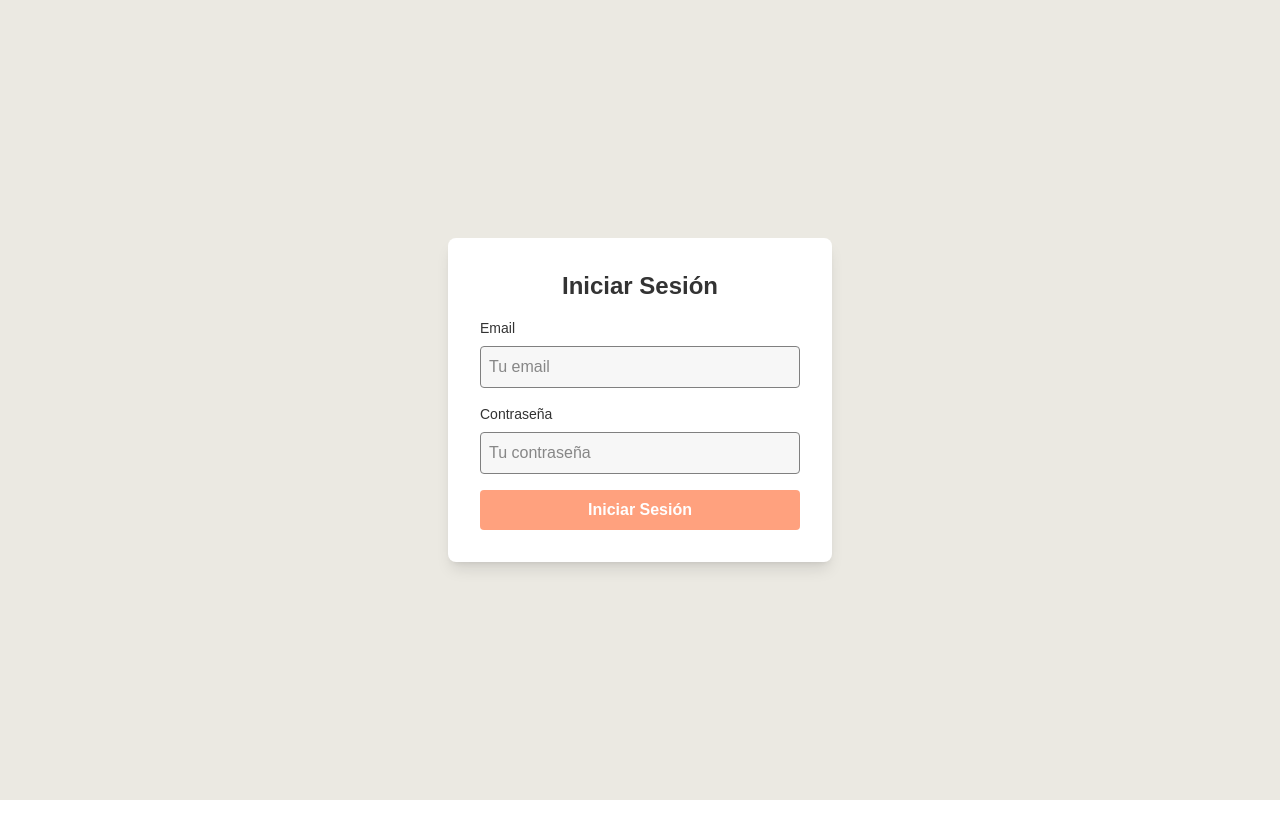
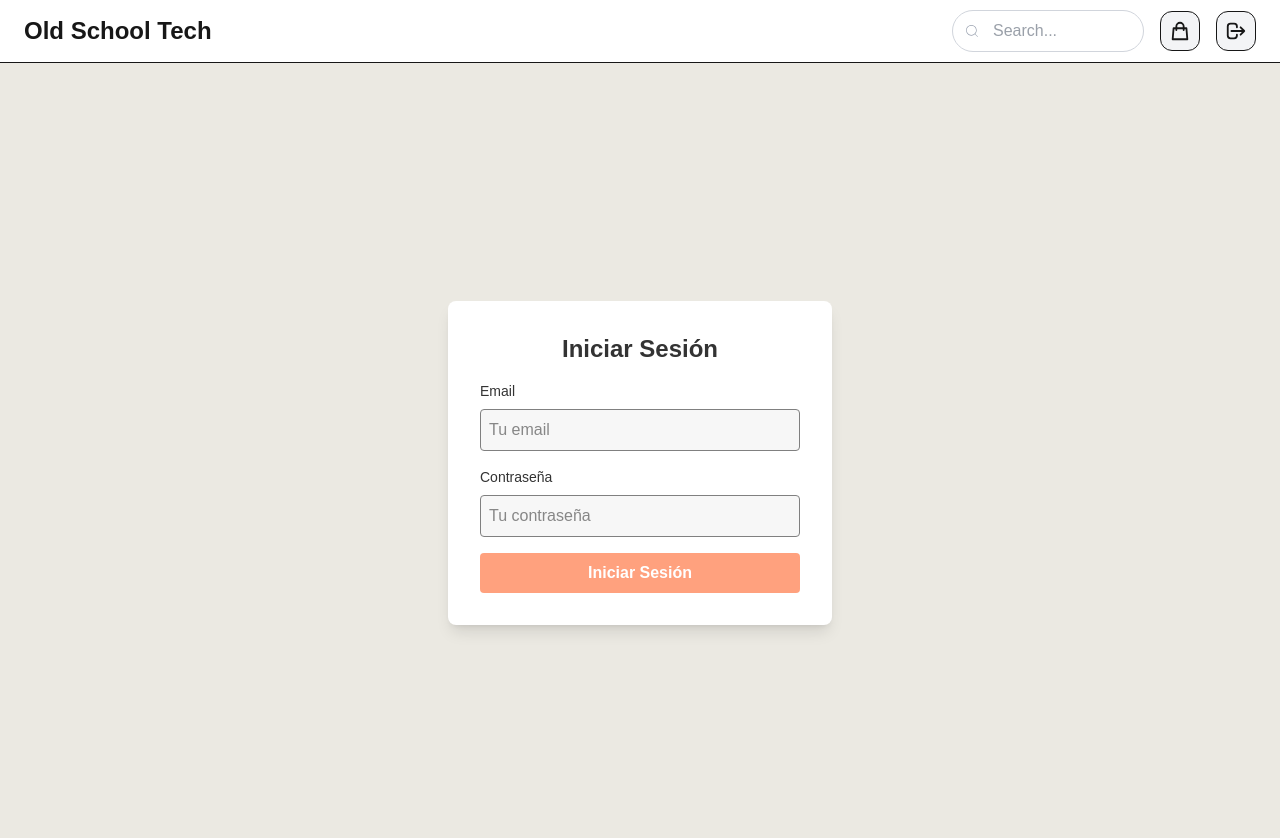
Before and after one commit to Miliros/the-secret-shop, a Next.js app: page /login in a window 1280 px wide. Shown: the top 838 px of the page. Before the commit the page ends 800 px from the top, so only its background shows below. Built offline with nearby package versions, Linux system fonts and the light colour scheme.

Commit message:
Refactor: Implement global RootLayout and simplify Home structure

```diff
--- a/src/app/layout.tsx
+++ b/src/app/layout.tsx
@@ -1,6 +1,7 @@
 import type { Metadata } from "next";
 import "./globals.css";
-import { CartProvider } from "@/components/CartContext";
+import { CartProvider } from "@/components/cart/CartContext";
+import NavBar from "@/components/NavBar";
 
 export const metadata: Metadata = {
   title: "The Secret Shop",
@@ -16,6 +17,7 @@ export default function RootLayout({
     <html lang="es">
       <body>
         <CartProvider>
+          <NavBar />
           <main>{children}</main>
         </CartProvider>
       </body>
--- a/src/app/page.tsx
+++ b/src/app/page.tsx
@@ -1,17 +1,14 @@
-import NavBar from "@/components/NavBar";
+// app/page.tsx
 import Carousel from "@/components/Carousel";
-import { imageUrls } from "../utils/imageData";
+import { imageUrls } from "@/utils/imageData";
 import MarqueeBar from "@/components/MarqueeBar";
-import ProductList from "@/components/ProductList";
+import ProductList from "@/components/product/ProductList";
 import { products } from "@/utils/productData";
 
 export default function Home() {
   return (
     <div>
-      <NavBar />
-
       <MarqueeBar />
-
       <Carousel images={imageUrls} />
       <h2 className="text-center text-4xl font-serif text-gray-800 m-6">
         Old School Tech Shop
--- a/src/components/NavBar.tsx
+++ b/src/components/NavBar.tsx
@@ -3,8 +3,8 @@
 import Link from "next/link";
 import { CiSearch, CiMenuBurger } from "react-icons/ci";
 import { HiOutlineShoppingBag, HiOutlineLogout } from "react-icons/hi";
-import { useCart } from "@/components/CartContext";
-import CartModal from "@/components/CartModal";
+import { useCart } from "@/components/cart/CartContext";
+import CartModal from "@/components/cart/CartModal";
 
 export default function NavBar() {
   const { getTotalCount, isCartOpen, toggleCart } = useCart();
--- a/src/components/Cart.tsx
+++ b/src/components/cart/Cart.tsx
@@ -1,5 +1,5 @@
 import { useProductsInCart } from "@/components/hooks/useProductsInCart";
-import { ItemCard } from "@/components/ItemCard";
+import { ItemCard } from "@/components/cart/ItemCard";
 import { useCart } from "./CartContext";
 import Link from "next/link";
 
--- a/src/components/ItemCard.tsx
+++ b/src/components/cart/ItemCard.tsx
@@ -1,7 +1,7 @@
 import { MdDeleteOutline, MdAddCircleOutline } from "react-icons/md";
 import Image from "next/image";
-import { Product } from "../types/types";
-import { useCartActions } from "../components/hooks/useCartActions";
+import { Product } from "../../types/types";
+import { useCartActions } from "../hooks/useCartActions";
 
 interface Props {
   product: Product;
--- a/src/components/hooks/useCartActions.ts
+++ b/src/components/hooks/useCartActions.ts
@@ -1,4 +1,4 @@
-import { useCart } from "../CartContext";
+import { useCart } from "../cart/CartContext";
 
 export const useCartActions = () => {
   const { addProduct, removeProduct } = useCart();
--- a/src/components/hooks/useProductsInCart.ts
+++ b/src/components/hooks/useProductsInCart.ts
@@ -1,4 +1,4 @@
-import { useCart } from "../CartContext";
+import { useCart } from "../cart/CartContext";
 import { products } from "@/utils/productData";
 import { Product } from "@/types/types";
 
--- a/src/components/ProductCard.tsx
+++ b/src/components/product/ProductCard.tsx
@@ -1,6 +1,6 @@
 "use client";
 
-import { useCart } from "./CartContext";
+import { useCart } from "../cart/CartContext";
 import { useState } from "react";
 import Image from "next/image";
 import ProductDetailModal from "./ProductDetailModal";
```
Also changed, not shown: src/components/cart/CartContext.tsx (renamed from src/components/CartContext.tsx), src/components/cart/CartModal.tsx (renamed from src/components/CartModal.tsx), src/components/product/ProductDetailModal.tsx (renamed from src/components/ProductDetailModal.tsx), src/components/product/ProductList.tsx (renamed from src/components/ProductList.tsx).
